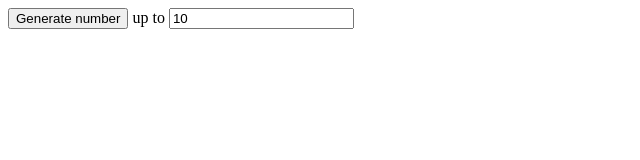
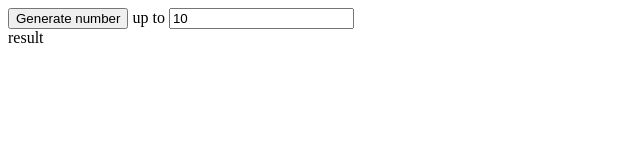
Before and after one commit to dohuyduy/projet2, a plain HTML site: page index.html in a window 1280 px wide. Shown: the full height of the page, 0-640 px from the left. Drawn offline with Linux system fonts and the light colour scheme.

Commit message:
add result

```diff
--- a/index.html
+++ b/index.html
@@ -9,6 +9,6 @@
 <button disabled>Generate number</button>
 <label for="max">up to</label>
 <input type="number" id="max" name="rand_max" value="10" />
-<div id="result"></div>
+<div id="result">result</div>
 </body>
 </html>
```
